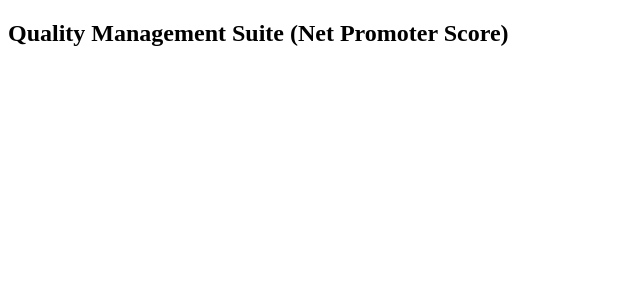
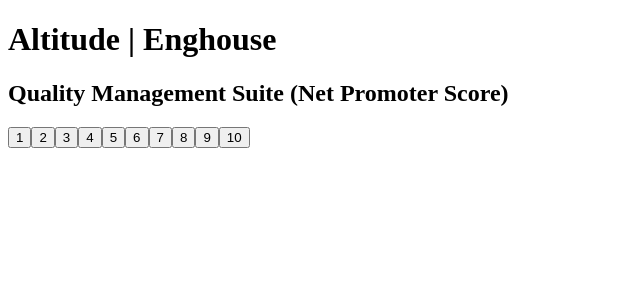
Before and after one commit to YuriBrayn/qms-react, a Next.js app: page / in a window 1280 px wide. Shown: the top 300 px of the page, without its empty margins (0-640 px from the left). Built offline with nearby package versions, Linux system fonts and the light colour scheme.

Commit message:
deploy home page

```diff
--- a/default.css
+++ /dev/null
@@ -1,87 +0,0 @@
-body {
-    font-family: "Helvetica Neue", Helvetica, sans-serif;
-  }
-
-  .container {
-    margin: 80px auto;
-    width: 80%;
-  }
-  .container .widget span {
-    color: #aaa;
-    font-size: 12px;
-  }
-  .container .widget button {
-    /* padding: 5px 10px; */
-    font-size: 16px;
-    white-space: nowrap;
-    vertical-align: middle;
-    display: inline-block;
-    background: none;
-    border: none;
-    box-shadow: none;
-    cursor: pointer;
-    text-align: center;
-    font-weight: 500;
-    border-radius: 100%;
-    margin: 0;
-    outline: none;
-    margin-left: -1px;
-    width: 40px;
-    height: 40px;
-    border: 3px solid #eee;
-    transform: scale(1);
-    transition: background 0.2s ease-in, color 0.2s ease-in, border-color 0.2s ease-in, transform 0.2s cubic-bezier(0.5, 2, 0.5, 0.75);
-  }
-  .container .widget button.detractor-hover {
-    background: #F44336;
-    color: white;
-    border-color: #f55a4e;
-    transform: scale(1.05);
-  }
-  .container .widget button.passive-hover {
-    background: #F57C00;
-    color: white;
-    border-color: #ff8910;
-    transform: scale(1.05);
-  }
-  .container .widget button.promoter-hover {
-    background: #4CAF50;
-    color: white;
-    border-color: #5cb860;
-    transform: scale(1.05);
-  }
-  .container .widget.widget-sm {
-    width: 315px;
-    background: #eee;
-    border: 2px solid #ccc;
-    padding: 15px;
-    box-sizing: border-box;
-    position: relative;
-    padding-bottom: 30px;
-  }
-  .container .widget.widget-sm .positive-text, .container .widget.widget-sm .negative-text {
-    position: absolute;
-  }
-  .container .widget.widget-sm .positive-text {
-    right: 20px;
-    bottom: 10px;
-    text-align: right;
-  }
-  .container .widget.widget-sm .negative-text {
-    left: 20px;
-    bottom: 10px;
-    text-align: left;
-  }
-  .container .widget.widget-sm button {
-    border: none;
-    margin-left: -3px;
-    width: 27px;
-    height: 27px;
-    font-size: 12px;
-    font-weight: normal;
-    transform: scale(1) !important;
-    /* background-color: #ccc; */
-    border-radius: none;
-    text-align: center;
-    display: inline-block;
-  }
--- a/pages/index.js
+++ b/pages/index.js
@@ -1,9 +1,130 @@
 import { userState } from 'react';
 
+function button () {
+$('button').hover(function(){
+    var $this = $(this);
+    var $prevAll = $(this).prevAll();
+
+    var className = $this.attr("class") + "-hover";
+
+    $this.addClass(className);
+    $prevAll.addClass(className);
+ }, function() {
+    var $this = $(this);
+    var $prevAll = $(this).prevAll();
+
+    $this.removeClass("detractor-hover passive-hover promoter-hover");
+    $prevAll.removeClass("detractor-hover passive-hover promoter-hover");
+ });
+}
+
 function Home () {
-    return <div>
-            <h2>Quality Management Suite (Net Promoter Score)</h2>
-        </div>
+    return <div class="container">
+   <div class="title">
+        <h1>Altitude | Enghouse</h1>
+        <h2>Quality Management Suite (Net Promoter Score)</h2>
+</div>
+   <div class="widget">
+      <button class="detractor">1</button>
+      <button class="detractor">2</button>
+      <button class="detractor">3</button>
+      <button class="detractor">4</button>
+      <button class="detractor">5</button>
+      <button class="passive">6</button>
+      <button class="passive">7</button>
+      <button class="passive">8</button>
+      <button class="promoter">9</button>
+      <button class="promoter">10</button>
+   </div>
+     <style jsx>{`
+     body {
+        font-family: "Helvetica Neue", Helvetica, sans-serif;
+      }
+
+      .container {
+        margin: 80px auto;
+        width: 80%;
+      }
+      .container .widget span {
+        color: #aaa;
+        font-size: 12px;
+      }
+      .container .widget button {
+        /* padding: 5px 10px; */
+        font-size: 16px;
+        white-space: nowrap;
+        vertical-align: middle;
+        display: inline-block;
+        background: none;
+        border: none;
+        box-shadow: none;
+        cursor: pointer;
+        text-align: center;
+        font-weight: 500;
+        border-radius: 100%;
+        margin: 0;
+        outline: none;
+        margin-left: -1px;
+        width: 40px;
+        height: 40px;
+        border: 3px solid #eee;
+        transform: scale(1);
+        transition: background 0.2s ease-in, color 0.2s ease-in, border-color 0.2s ease-in, transform 0.2s cubic-bezier(0.5, 2, 0.5, 0.75);
+      }
+      .container .widget button.detractor-hover {
+        background: #F44336;
+        color: white;
+        border-color: #f55a4e;
+        transform: scale(1.05);
+      }
+      .container .widget button.passive-hover {
+        background: #F57C00;
+        color: white;
+        border-color: #ff8910;
+        transform: scale(1.05);
+      }
+      .container .widget button.promoter-hover {
+        background: #4CAF50;
+        color: white;
+        border-color: #5cb860;
+        transform: scale(1.05);
+      }
+      .container .widget.widget-sm {
+        width: 315px;
+        background: #eee;
+        border: 2px solid #ccc;
+        padding: 15px;
+        box-sizing: border-box;
+        position: relative;
+        padding-bottom: 30px;
+      }
+      .container .widget.widget-sm .positive-text, .container .widget.widget-sm .negative-text {
+        position: absolute;
+      }
+      .container .widget.widget-sm .positive-text {
+        right: 20px;
+        bottom: 10px;
+        text-align: right;
+      }
+      .container .widget.widget-sm .negative-text {
+        left: 20px;
+        bottom: 10px;
+        text-align: left;
+      }
+      .container .widget.widget-sm button {
+        border: none;
+        margin-left: -3px;
+        width: 27px;
+        height: 27px;
+        font-size: 12px;
+        font-weight: normal;
+        transform: scale(1) !important;
+        /* background-color: #ccc; */
+        border-radius: none;
+        text-align: center;
+        display: inline-block;
+      }
+   `}</style></div>
 }
 
 export default Home
```
